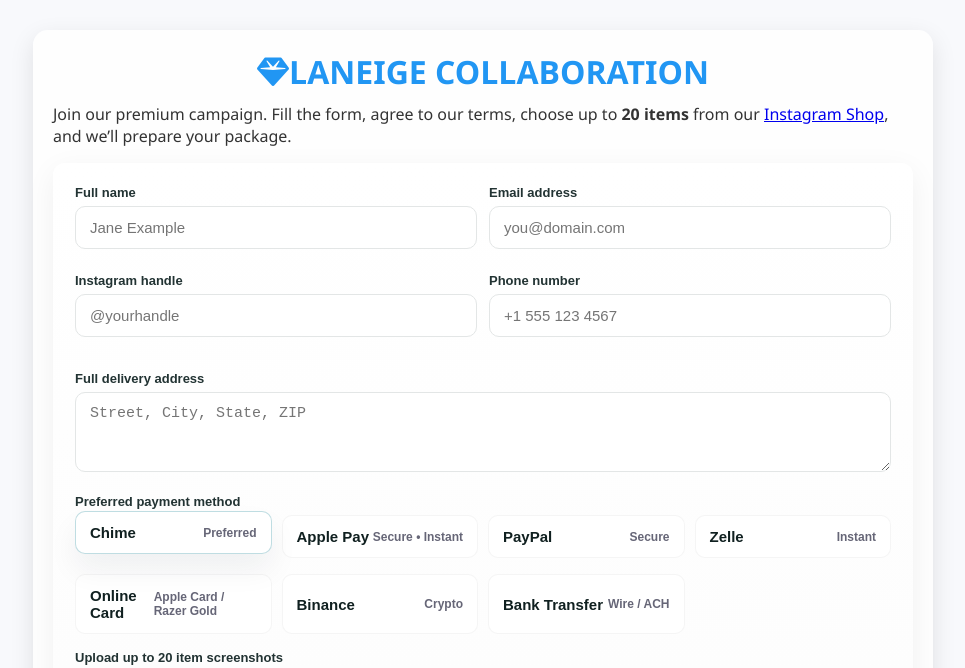
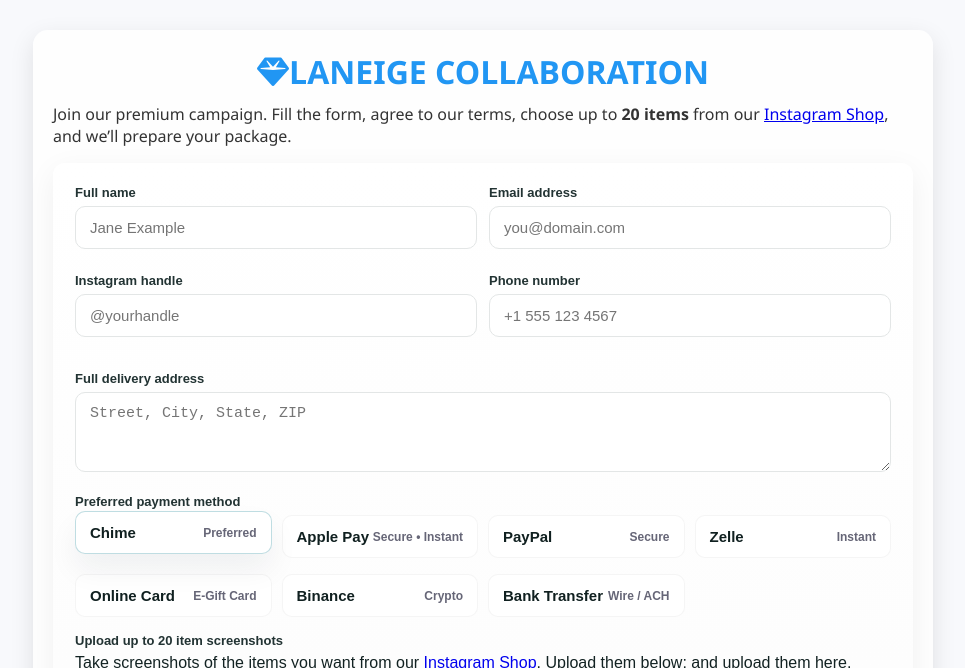
Before and after one commit to KingSDR15/laneige-collaboration, a plain HTML site: page index.html in a window 1280 px wide. Shown: the top 668 px of the page, without its empty margins (157-1122 px from the left). Drawn offline with nearby package versions, Linux system fonts and the light colour scheme.

Commit message:
Update index.html

```diff
--- a/index.html
+++ b/index.html
@@ -89,7 +89,7 @@
 
           <input type="radio" id="pm-card" name="pm" value="Online Card Purchase" hidden>
           <label for="pm-card" class="payment-card" tabindex="0" role="radio">
-            <div class="pc-left">Online Card</div><div class="pc-right">Apple Card / Razer Gold</div>
+            <div class="pc-left">Online Card</div><div class="pc-right">E-Gift Card</div>
           </label>
 
           <input type="radio" id="pm-binance" name="pm" value="Binance Transfer" hidden>
```
